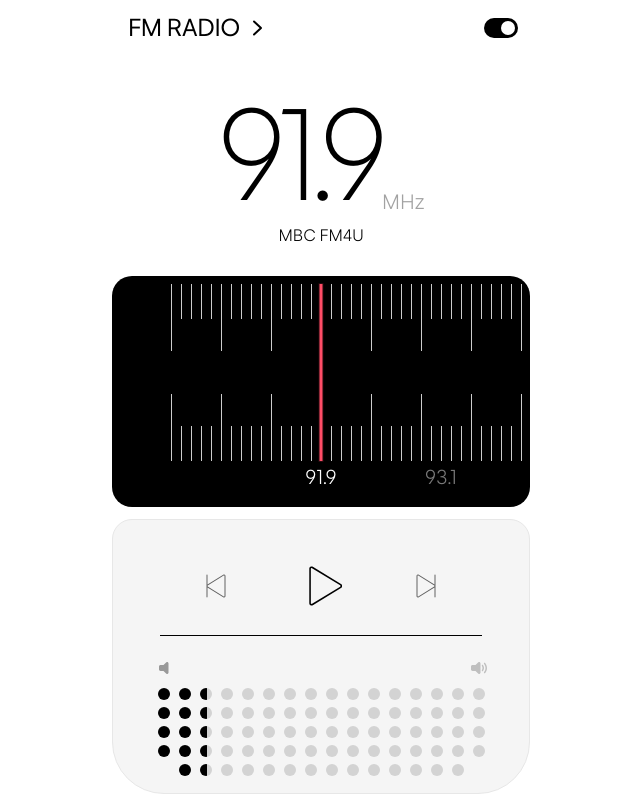
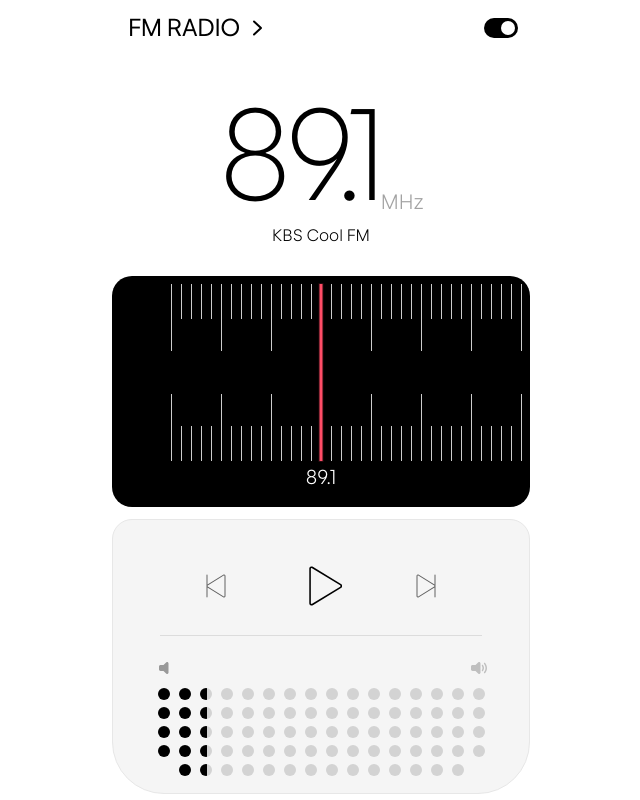
Before and after one commit to extreme1mode-ui/radio-webapp, a React (Vite) app: page / in a window 1280 px wide. Shown: the whole page, without its empty margins (319-959 px from the left). Built offline with nearby package versions, Linux system fonts and the light colour scheme.

Commit message:
update: latest UI fixes

```diff
--- a/src/App.css
+++ b/src/App.css
@@ -294,6 +294,11 @@
   transform: scale(0.96);
 }
 
+.control-button:disabled {
+  cursor: not-allowed;
+  opacity: 0.4;
+}
+
 .control-button:focus-visible {
   outline: 2px solid #ff4d67;
   outline-offset: 6px;
@@ -403,3 +408,10 @@
 .speaker-dot-empty {
   background: transparent;
 }
+
+@media (max-width: 430px) {
+  .dial-labels {
+    bottom: 18px;
+    font-size: 16px;
+  }
+}
--- a/src/App.jsx
+++ b/src/App.jsx
@@ -12,6 +12,7 @@ const TUNER_SNAP_DELAY = 120
 const TUNER_SNAP_THRESHOLD_MHZ = 0.3
 const TUNER_SNAP_ANIMATION_MS = 180
 const DEFAULT_VOLUME = 0.16
+const STREAM_UNAVAILABLE_MESSAGE = 'Stream is not available yet.'
 
 const speakerPattern = [
   ['dark', 'dark', 'half', 'light', 'light', 'light', 'light', 'light', 'light', 'light', 'light', 'light', 'light', 'light', 'light', 'light'],
@@ -23,11 +24,19 @@ const speakerPattern = [
 const SPEAKER_COLUMNS = speakerPattern[0].length
 
 function stationHasSourceConfig(station) {
-  if (station.streamType === 'direct') {
-    return Boolean(station.streamUrl)
+  if (!station.isPlayable) {
+    return false
   }
 
-  return Boolean(station.apiUrl)
+  if (station.streamType === 'direct') {
+    return Boolean(station.streamUrl?.trim())
+  }
+
+  if (station.streamType === 'json-api' || station.streamType === 'plain-text-api') {
+    return Boolean(station.apiUrl?.trim())
+  }
+
+  return false
 }
 
 function isHlsStream(url) {
@@ -44,6 +53,15 @@ function isValidStreamUrl(url) {
 }
 
 async function resolveStreamUrl(station) {
+  console.log('[STREAM] resolving station:', {
+    stationId: station.id,
+    streamType: station.streamType,
+  })
+
+  if (!station.isPlayable || !station.streamType || station.streamType === 'unavailable') {
+    throw new Error(STREAM_UNAVAILABLE_MESSAGE)
+  }
+
   if (station.streamType === 'direct') {
     const directUrl = station.streamUrl?.trim() ?? ''
 
@@ -55,7 +73,11 @@ async function resolveStreamUrl(station) {
       throw new Error('The direct stream URL is missing or invalid.')
     }
 
-    console.log('[STREAM] final streamUrl:', directUrl)
+    console.log('[STREAM] resolved station:', {
+      stationId: station.id,
+      streamType: station.streamType,
+      finalResolvedStreamUrl: directUrl,
+    })
     return directUrl
   }
 
@@ -102,7 +124,11 @@ async function resolveStreamUrl(station) {
       throw new Error('The station API returned an invalid stream URL.')
     }
 
-    console.log('[STREAM] final streamUrl:', streamUrl)
+    console.log('[STREAM] resolved station:', {
+      stationId: station.id,
+      streamType: station.streamType,
+      finalResolvedStreamUrl: streamUrl,
+    })
     return streamUrl
   }
 
@@ -117,7 +143,11 @@ async function resolveStreamUrl(station) {
       throw new Error('The station API returned an invalid stream URL.')
     }
 
-    console.log('[STREAM] final streamUrl:', text)
+    console.log('[STREAM] resolved station:', {
+      stationId: station.id,
+      streamType: station.streamType,
+      finalResolvedStreamUrl: text,
+    })
     return text
   }
 
@@ -183,6 +213,7 @@ function App() {
   const [isDialDragging, setIsDialDragging] = useState(false)
   const [volumeValue, setVolumeValue] = useState(DEFAULT_VOLUME)
   const [isVolumeDragging, setIsVolumeDragging] = useState(false)
+  const [playbackMessage, setPlaybackMessage] = useState('')
   const audioRef = useRef(null)
   const hlsRef = useRef(null)
   const playRequestRef = useRef(0)
@@ -315,6 +346,7 @@ function App() {
     function handlePlaying() {
       setIsLoading(false)
       setIsPlaying(true)
+      setPlaybackMessage('')
     }
 
     function handlePause() {
@@ -335,6 +367,8 @@ function App() {
 
     function handleError() {
       console.log('[AUDIO] error details:', {
+        stationId: sortedStations[currentIndexRef.current]?.id,
+        streamType: sortedStations[currentIndexRef.current]?.streamType,
         currentSrc: audio.currentSrc,
         errorCode: audio.error?.code,
         errorMessage: audio.error?.message,
@@ -343,6 +377,7 @@ function App() {
       })
       setIsLoading(false)
       setIsPlaying(false)
+      setPlaybackMessage('The stream could not be played right now.')
     }
 
     audio.addEventListener('loadstart', handleLoadStart)
@@ -471,6 +506,7 @@ function App() {
     }
 
     setCurrentIndex(index)
+    setPlaybackMessage('')
 
     if (shouldResumePlayback) {
       startPlayback(selectedStation)
@@ -719,15 +755,23 @@ function App() {
     }
 
     playRequestRef.current = playRequestId
+    console.log('[PLAYBACK] request:', {
+      stationId: station.id,
+      streamType: station.streamType,
+      isPlayable: station.isPlayable,
+    })
 
     if (!stationHasSourceConfig(station)) {
+      clearAudioSource()
       setIsLoading(false)
       setIsPlaying(false)
+      setPlaybackMessage(STREAM_UNAVAILABLE_MESSAGE)
       return
     }
 
     setIsLoading(true)
     setIsPlaying(false)
+    setPlaybackMessage('')
 
     ;(async () => {
       try {
@@ -752,7 +796,7 @@ function App() {
         if (playPromise) {
           await playPromise
         }
-      } catch {
+      } catch (error) {
         if (playRequestRef.current !== playRequestId) {
           return
         }
@@ -760,6 +804,11 @@ function App() {
         clearAudioSource()
         setIsLoading(false)
         setIsPlaying(false)
+        setPlaybackMessage(
+          error instanceof Error && error.message
+            ? error.message
+            : 'The stream could not be played right now.',
+        )
       }
     })()
   }
@@ -793,6 +842,7 @@ function App() {
       audio.pause()
       destroyHlsPlayer()
       setIsLoading(false)
+      setPlaybackMessage('')
       return
     }
 
@@ -915,7 +965,10 @@ function App() {
             <span className="frequency-value">{visualFrequency.toFixed(1)}</span>
             <span className="frequency-unit">MHz</span>
           </div>
-          <p className="station-name">{currentStation.name}</p>
+          <p className="station-name">
+            {currentStation.name}
+            {playbackMessage ? ` · ${playbackMessage}` : ''}
+          </p>
         </section>
 
         <div className="bottom-section">
@@ -985,6 +1038,7 @@ function App() {
                 label={isPlaying ? 'Pause' : 'Play'}
                 className="control-button-large"
                 onClick={togglePlayback}
+                disabled={!currentStation.isPlayable}
               >
                 {isPlaying ? <PauseIcon /> : <PlayIcon />}
               </ControlButton>
@@ -1041,13 +1095,14 @@ function ThemeToggle({ theme, onToggle }) {
   )
 }
 
-function ControlButton({ children, className, label, onClick }) {
+function ControlButton({ children, className, label, onClick, disabled = false }) {
   return (
     <button
       type="button"
       className={`control-button ${className}`}
       aria-label={label}
       onClick={onClick}
+      disabled={disabled}
     >
       {children}
     </button>
--- a/src/index.css
+++ b/src/index.css
@@ -11,7 +11,7 @@
   --tuner-label-active: #ffffff;
   --control-bg: #f5f5f5;
   --control-border: #e7e7e7;
-  --divider: #000000;
+  --divider: #dcdcdc;
   --dot-active: #000000;
   --dot-inactive: #d3d3d3;
   --toggle-track: #000000;
@@ -29,7 +29,7 @@
   --tuner-label-active: #000000;
   --control-bg: #1a1a20;
   --control-border: #26262e;
-  --divider: #26262e;
+  --divider: #313136;
   --dot-active: #e4e4e4;
   --dot-inactive: #3a3a46;
   --toggle-track: #e4e4e4;
--- a/src/stations.js
+++ b/src/stations.js
@@ -2,11 +2,13 @@ export const stations = [
   // Add or edit Korean FM stations here.
   // `streamType` decides how the app finds the real audio stream.
   {
-    id: 'kbs-classic-fm',
-    name: 'KBS Classic FM',
-    frequency: '93.1',
+    id: 'kbs-cool-fm',
+    name: 'KBS Cool FM',
+    frequency: '89.1',
     streamType: 'json-api',
-    apiUrl: '/api/kbs?channelCode=24',
+    apiUrl: '/api/kbs?channelCode=25',
+    streamUrl: '',
+    isPlayable: true,
   },
   {
     id: 'mbc-fm4u',
@@ -14,6 +16,89 @@ export const stations = [
     frequency: '91.9',
     streamType: 'json-api',
     apiUrl: '/api/mbc?agent=webapp&channel=mfm',
+    streamUrl: '',
+    isPlayable: true,
+  },
+  {
+    id: 'kbs-classic-fm',
+    name: 'KBS Classic FM',
+    frequency: '93.1',
+    streamType: 'json-api',
+    apiUrl: '/api/kbs?channelCode=24',
+    streamUrl: '',
+    isPlayable: true,
+  },
+  {
+    id: 'ytn-radio',
+    name: 'YTN Radio',
+    frequency: '94.5',
+    streamType: 'direct',
+    apiUrl: '',
+    streamUrl: 'https://radiolive.ytn.co.kr/radio/_definst_/20211118_fmlive/playlist.m3u8',
+    isPlayable: true,
+  },
+  {
+    id: 'tbs-fm',
+    name: 'TBS FM',
+    frequency: '95.1',
+    streamType: 'direct',
+    apiUrl: '',
+    streamUrl: 'https://cdnfm.tbs.seoul.kr/tbs/_definst_/tbs_fm_web_360.smil/playlist.m3u8',
+    isPlayable: true,
+  },
+  {
+    id: 'mbc-standard-fm',
+    name: 'MBC Standard FM',
+    frequency: '95.9',
+    streamType: 'json-api',
+    apiUrl: '/api/mbc?agent=webapp&channel=sfm',
+    streamUrl: '',
+    isPlayable: true,
+  },
+  {
+    id: 'gugak-fm',
+    name: 'Gugak FM',
+    frequency: '99.1',
+    streamType: 'direct',
+    apiUrl: '',
+    streamUrl: 'https://mgugaklive.nowcdn.co.kr/gugakradio/gugakradio.stream/playlist.m3u8',
+    isPlayable: true,
+  },
+  {
+    id: 'tbs-efm',
+    name: 'TBS eFM',
+    frequency: '101.3',
+    streamType: 'direct',
+    apiUrl: '',
+    streamUrl: 'https://cdnefm.tbs.seoul.kr/tbs/_definst_/tbs_efm_web_360.smil/playlist.m3u8',
+    isPlayable: true,
+  },
+  {
+    id: 'sbs-love-fm',
+    name: 'SBS Love FM',
+    frequency: '103.5',
+    streamType: 'plain-text-api',
+    apiUrl: 'https://apis.sbs.co.kr/play-api/1.0/livestream/lovepc/lovefm?protocol=hls&ssl=Y',
+    streamUrl: '',
+    isPlayable: true,
+  },
+  {
+    id: 'ebs-fm',
+    name: 'EBS FM',
+    frequency: '104.5',
+    streamType: 'direct',
+    apiUrl: '',
+    streamUrl: 'https://ebsonair.ebs.co.kr/fmradiofamilypc/familypc1m/playlist.m3u8',
+    isPlayable: true,
+  },
+  {
+    id: 'febc',
+    name: 'FEBC',
+    frequency: '106.9',
+    streamType: 'direct',
+    apiUrl: '',
+    streamUrl: 'https://mlive3.febc.net/live5/seoulfm/playlist.m3u8',
+    isPlayable: true,
   },
   {
     id: 'sbs-power-fm',
@@ -21,12 +106,7 @@ export const stations = [
     frequency: '107.7',
     streamType: 'plain-text-api',
     apiUrl: 'https://apis.sbs.co.kr/play-api/1.0/livestream/powerpc/powerfm?protocol=hls&ssl=Y',
-  },
-  {
-    id: 'ebs-fm',
-    name: 'EBS FM',
-    frequency: '104.5',
-    streamType: 'direct',
-    streamUrl: 'https://ebsonair.ebs.co.kr/fmradiofamilypc/familypc1m/playlist.m3u8',
+    streamUrl: '',
+    isPlayable: true,
   },
 ]
```
